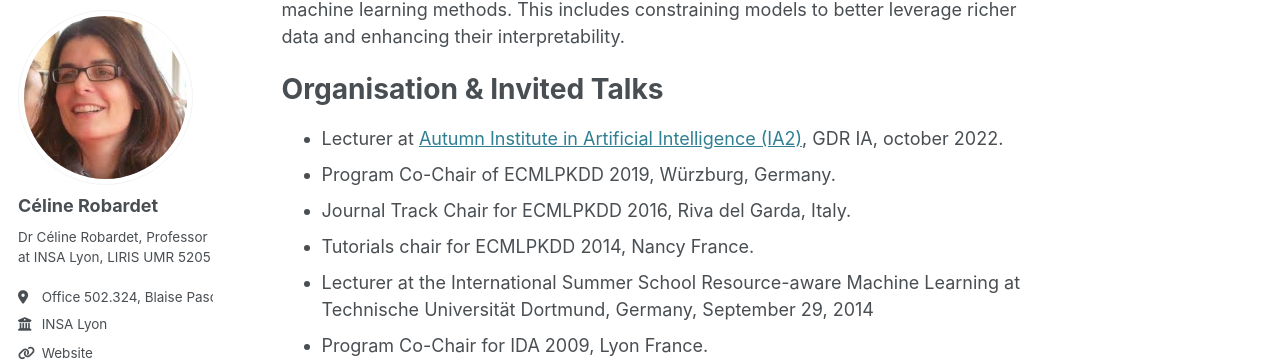
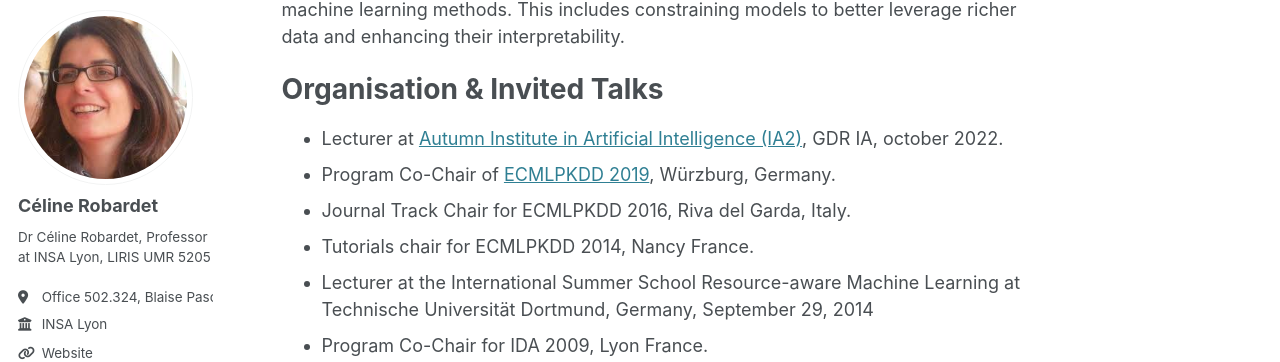
Before and after one commit to crobardet/crobardet.github.io, a Jekyll site: the page built from _pages/about.md, in a window 1280 px wide and 900 px high, scrolled down 377 px. Shown: the part 96-458 px from the top of the window. Built offline with Jekyll 4.4.1, drawn with Linux system fonts in a browser that asks for light colours; some web fonts are replaced; part of the change alters nothing that is shown.

```diff
--- a/_pages/about.md
+++ b/_pages/about.md
@@ -16,7 +16,7 @@ Organisation & Invited Talks
 
 <ul>
 <li> Lecturer at <a href="https://ia2.gdria.fr/ia2-2022/">Autumn Institute in Artificial Intelligence (IA2)</a>, GDR IA, october 2022.</li>
-<li> Program Co-Chair of ECMLPKDD 2019, Würzburg, Germany.</li>
+<li> Program Co-Chair of <a href="https://ecmlpkdd.org/2019/">ECMLPKDD 2019</a>, Würzburg, Germany.</li>
 <li>Journal Track Chair for ECMLPKDD 2016, Riva del Garda, Italy.</li>
 <li>Tutorials chair for ECMLPKDD 2014, Nancy France.</li>
 <li> Lecturer at the International Summer School Resource-aware Machine Learning at Technische Universität Dortmund, Germany, September 29, 2014</li>
```
